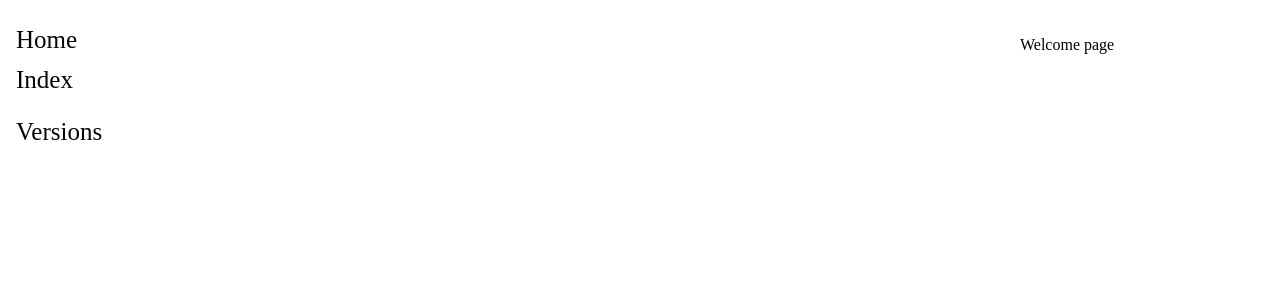
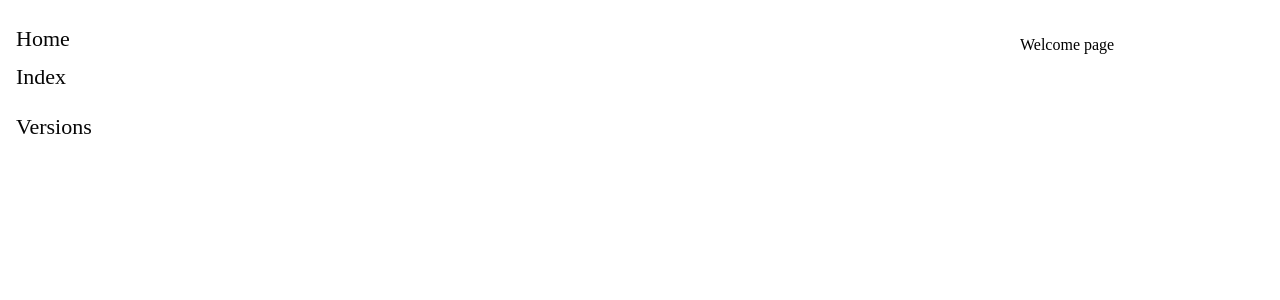
Before and after one commit to zozobalogh0817/zocs, a Jekyll site: the page built from index.md, in a window 1280 px wide. Shown: the top 300 px of the page. Built offline with Jekyll 4.4.1, drawn with Linux system fonts in a browser that asks for light colours.

Commit message:
feat: fix wiki-theme build bug

```diff
--- a/_layouts/default.html
+++ b/_layouts/default.html
@@ -48,7 +48,7 @@
     .sidenav a {
         padding: 6px 8px 6px 16px;
         text-decoration: none;
-        font-size: 25px;
+        font-size: 22px;
         color: rgba(3, 3, 3, 0.99);
         display: block;
     }
@@ -73,7 +73,7 @@
     .toc_content_sidenav a {
         padding: 6px 8px 6px 16px;
         text-decoration: none;
-        font-size: 25px;
+        font-size: 16px;
         color: rgba(3, 3, 3, 0.99);
         display: block;
     }
@@ -89,7 +89,7 @@
     #content {
         margin-left: 160px; /* Same as the width of the sidenav */
         font-size: 28px; /* Increased text to enable scrolling */
-        padding: 0px 10px;
+        padding: 0 10px;
     }
 
     @media screen and (max-height: 450px) {
```
Also changed, not shown: home.md (+2 -1 lines), index.md (renamed from index.html), versions.md (renamed from versions.html).
